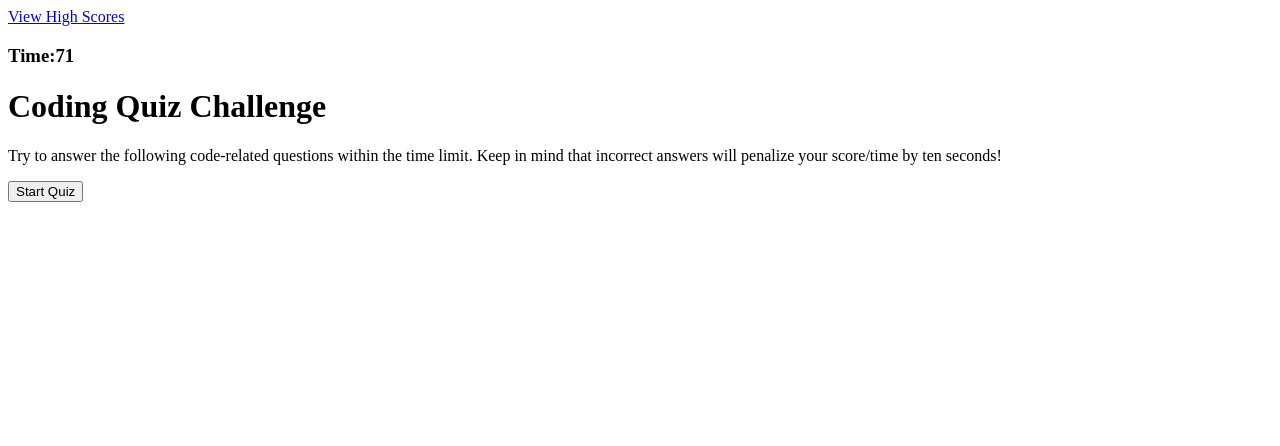
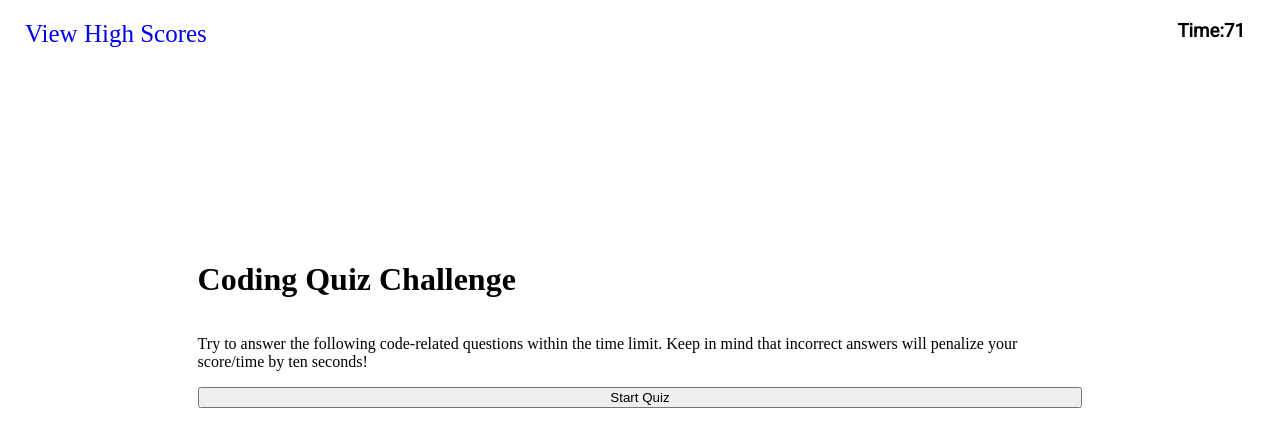
Before and after one commit to Govepitr/Code-Quiz, a plain HTML site: page index.html in a window 1280 px wide. Drawn offline with Linux system fonts and the light colour scheme.

Commit message:
style sheet addition

```diff
--- a/assets/style.css
+++ b/assets/style.css
@@ -0,0 +1,29 @@
+:any-link {
+  text-decoration: none;
+}
+
+header {
+  display: flex;
+  flex-flow: row;
+  padding: 2px;
+  justify-content: space-between;
+  flex-direction: row;
+  height: fit-content;
+}
+
+a {
+  margin: 10px 0px 0px 15px;
+  font-size: 25px;
+}
+
+header h3 {
+  margin: 10px 25px 0px 0px;
+  font-family: 'Roboto', sans-serif;
+}
+
+main {
+  display: flex;
+  flex-direction: column;
+  padding: 15%;
+  box-sizing: border-box;
+}
--- a/index.html
+++ b/index.html
@@ -5,6 +5,8 @@
   <meta charset="UTF-8">
   <meta name="viewport" content="width=device-width, initial-scale=1.0">
   <title>Coding Quiz Challenge</title>
+  <link rel="preconnect" href="https://fonts.gstatic.com">
+  <link href="https://fonts.googleapis.com/css2?family=Roboto&display=swap" rel="stylesheet">
   <link rel="stylesheet" href="./assets/style.css">
 </head>
 <body>
```
Also changed, not shown: assets/images/04-web-apis-homework-demo.gif (added).
